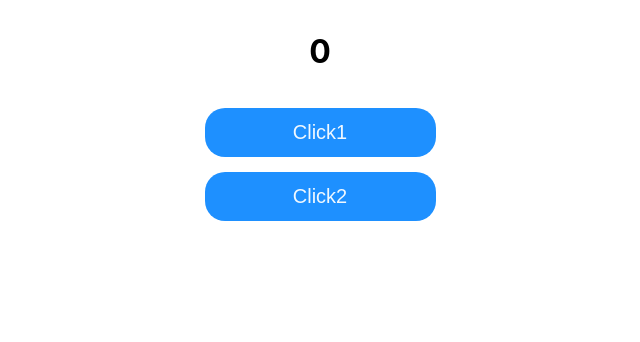
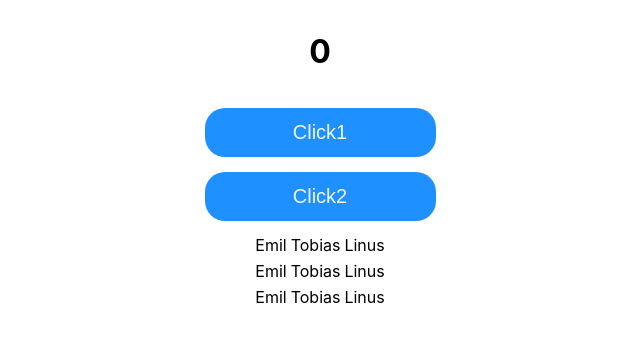
Before and after one commit to sasha2234562/my, a React (Create React App) app: page / in a window 1280 px wide. Shown: the top 342 px of the page, without its empty margins (320-960 px from the left). Built offline with nearby package versions, Linux system fonts and the light colour scheme.

Commit message:
Add Post and Test and User  c new students

```diff
--- a/src/App.tsx
+++ b/src/App.tsx
@@ -15,7 +15,7 @@ function App() {
     return (
         <div >
             <RepeatOne/>
-            <MapRepeat/>
+            <MapRepeat Cars={topCars}/>
         </div>
         // const Button1Foo = (firstName : string)=> {
         //     console.log(firstName)
--- a/src/repeat/repeat.tsx
+++ b/src/repeat/repeat.tsx
@@ -1,5 +1,6 @@
 import b from "../button/button.module.css"
 import {useState} from "react";
+import {TopCars} from "../Cars/topCars";
 
 export const RepeatOne = () => {
     let [a, setA] = useState(0)
@@ -7,7 +8,7 @@ export const RepeatOne = () => {
         setA(++a)
     }
     const NumTwo = () => {
-        setA(--a )
+        setA(--a)
     }
     return (
         <div className={b.button}>
@@ -18,20 +19,36 @@ export const RepeatOne = () => {
     )
 }
 
-export const MapRepeat = ()=>{
-    const [money, setMoney] = useState([
-        { banknots: 'Dollars', value: 100, number: ' a1234567890' },
-        { banknots: 'Dollars', value: 50, number: ' z1234567890' },
-        { banknots: 'RUBLS', value: 100, number: ' w1234567890' },
-        { banknots: 'Dollars', value: 100, number: ' e1234567890' },
-        { banknots: 'Dollars', value: 50, number: ' c1234567890' },
-        { banknots: 'RUBLS', value: 100, number: ' r1234567890' },
-        { banknots: 'Dollars', value: 50, number: ' x1234567890' },
-        { banknots: 'RUBLS', value: 50, number: ' v1234567890' },
-    ])
-    return(
+export const topCars = [
+    {manufacturer: 'BMW', model: 'm5cs'},
+    {manufacturer: 'Mercedes', model: 'e63s'},
+    {manufacturer: 'Audi', model: 'rs6'}
+]
+type TopCars = {
+    Cars: Array<CarsType>
+}
+type CarsType = {
+    manufacturer: string
+    model: string
+}
+export const MapRepeat = (props : TopCars) => {
+
+    return (
         <div className={b.button}>
+            {props.Cars.map((item, index)=>{
+                return(
+                    // <div key={index}>
+                        <table key={index}>
+                            <tr>
+                                <td>Emil</td>
+                                <td>Tobias</td>
+                                <td>Linus</td>
+                            </tr>
+                        </table>
+                    // </div>
 
+                )
+            })}
         </div>
     )
 }
```
Also changed, not shown: src/Cars/topCars.tsx (+0 -8 lines).
